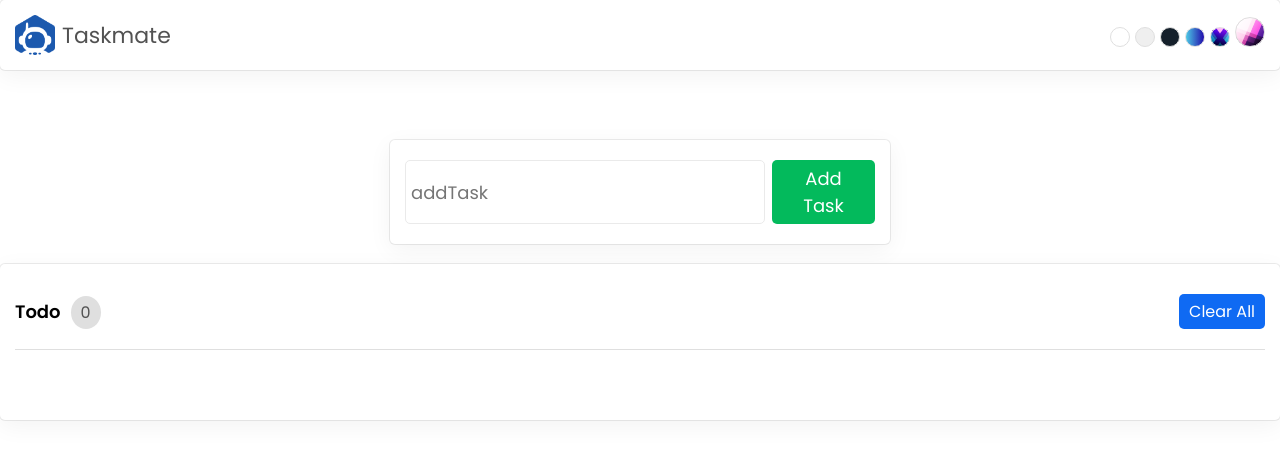
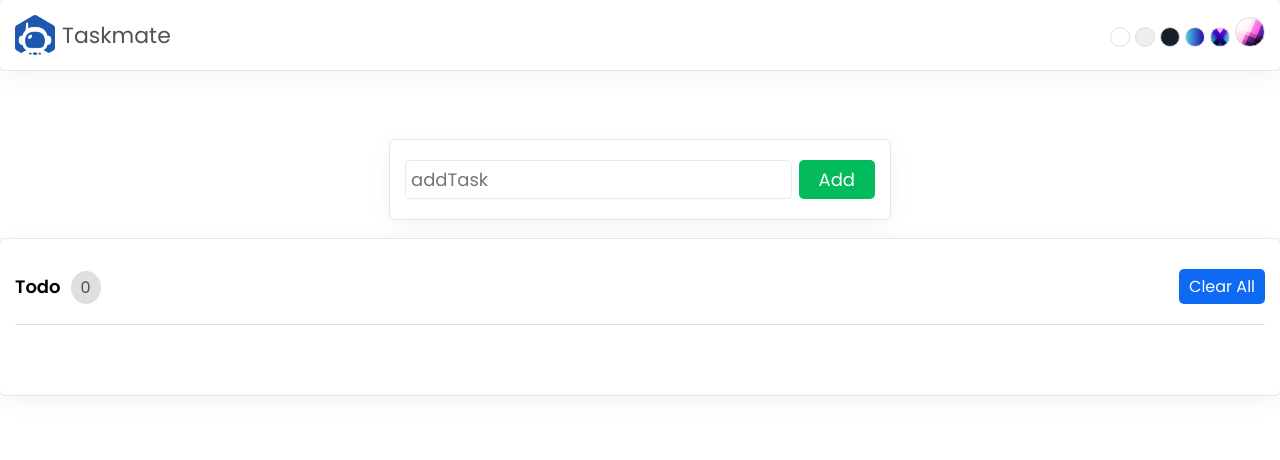
Before and after one commit to mohammedsbd/TaskMate-React-Project, a React (Create React App) app: page / in a window 1280 px wide. Shown: the top 460 px of the page. Built offline with nearby package versions, Linux system fonts and the light colour scheme.

Commit message:
added the update button functionality

```diff
--- a/src/components/AddTask.js
+++ b/src/components/AddTask.js
@@ -42,8 +42,8 @@ setTask({})
   return (
  <section className="addTask">
     <form onSubmit={handelSubmit}>
-        <input  value={task.name}  type="text" name='task' autoComplete='off' placeholder='addTask' maxLength={25} onChange={e=>setTask({...task, name: e.target.value})}/>
-        <button type='submit'>Add Task</button>
+        <input  value={task.name || ""}  type="text" name='task' autoComplete='off' placeholder='addTask' maxLength={25} onChange={e=>setTask({...task, name: e.target.value})}/>
+        <button type='submit'>{task.id ? "Update" : "Add"}</button>
     </form>
  </section>
   )
```
